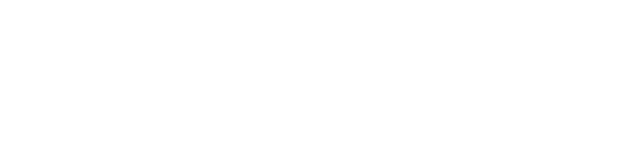
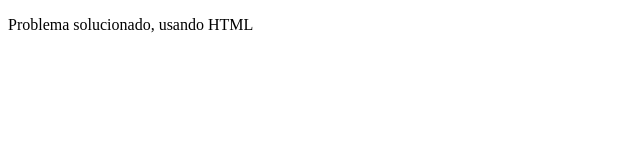
Before and after one commit to srodriguez45/git-test, a plain HTML site: page users.html in a window 1280 px wide. Shown: the whole page, without its empty margins (0-640 px from the left). Drawn offline with Linux system fonts and the light colour scheme.

Commit message:
Revert "Este commit se debe revertir"
This reverts commit 1ebc1884a268954f73dee3a69583c05bd5f7bd21.

```diff
--- a/users.html
+++ b/users.html
@@ -4,5 +4,8 @@
     <title>Example Bd Bog</title>
   </head>
   <body>
+
+    <p>Problema solucionado, usando HTML</p>
+
   </body>
 </html>
```
